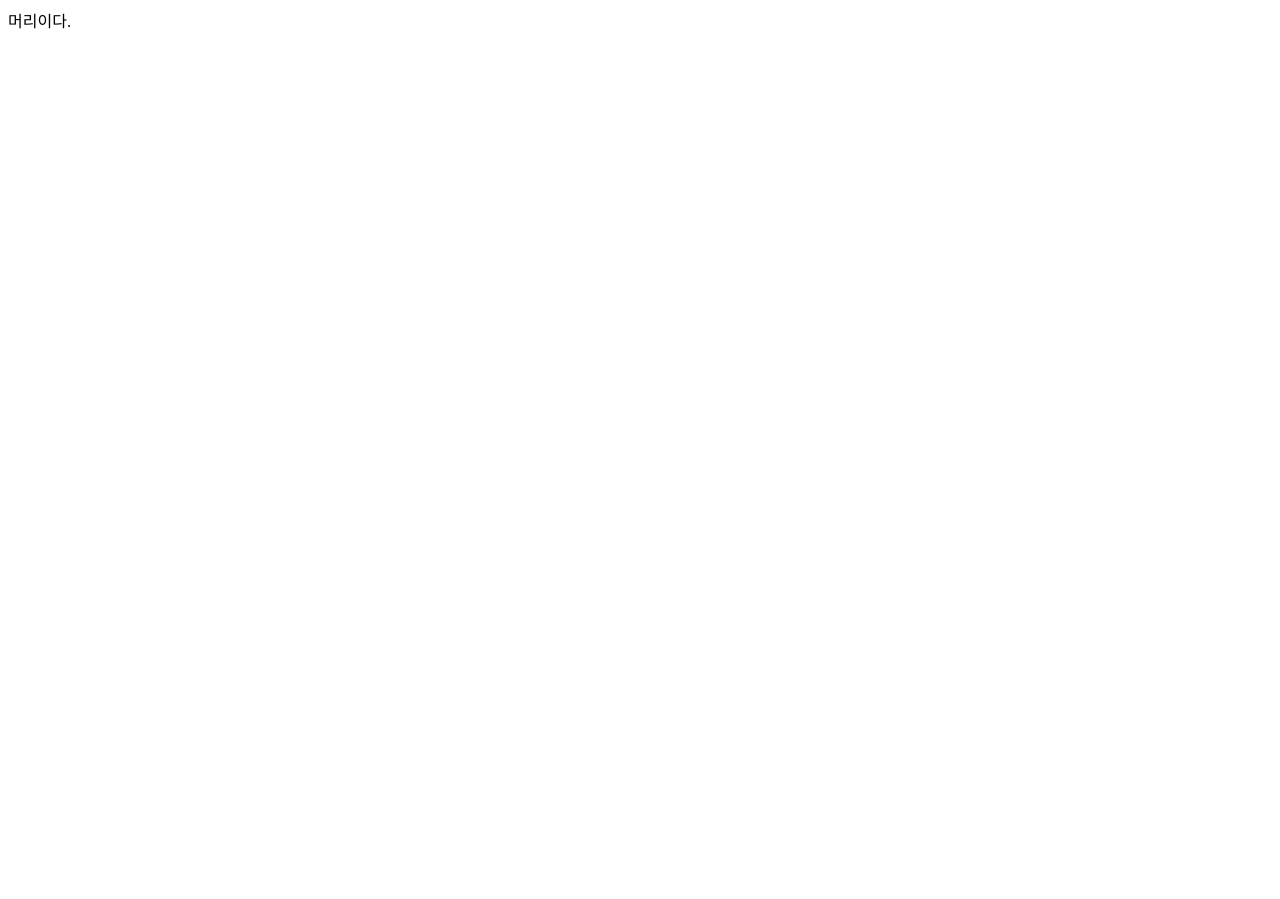
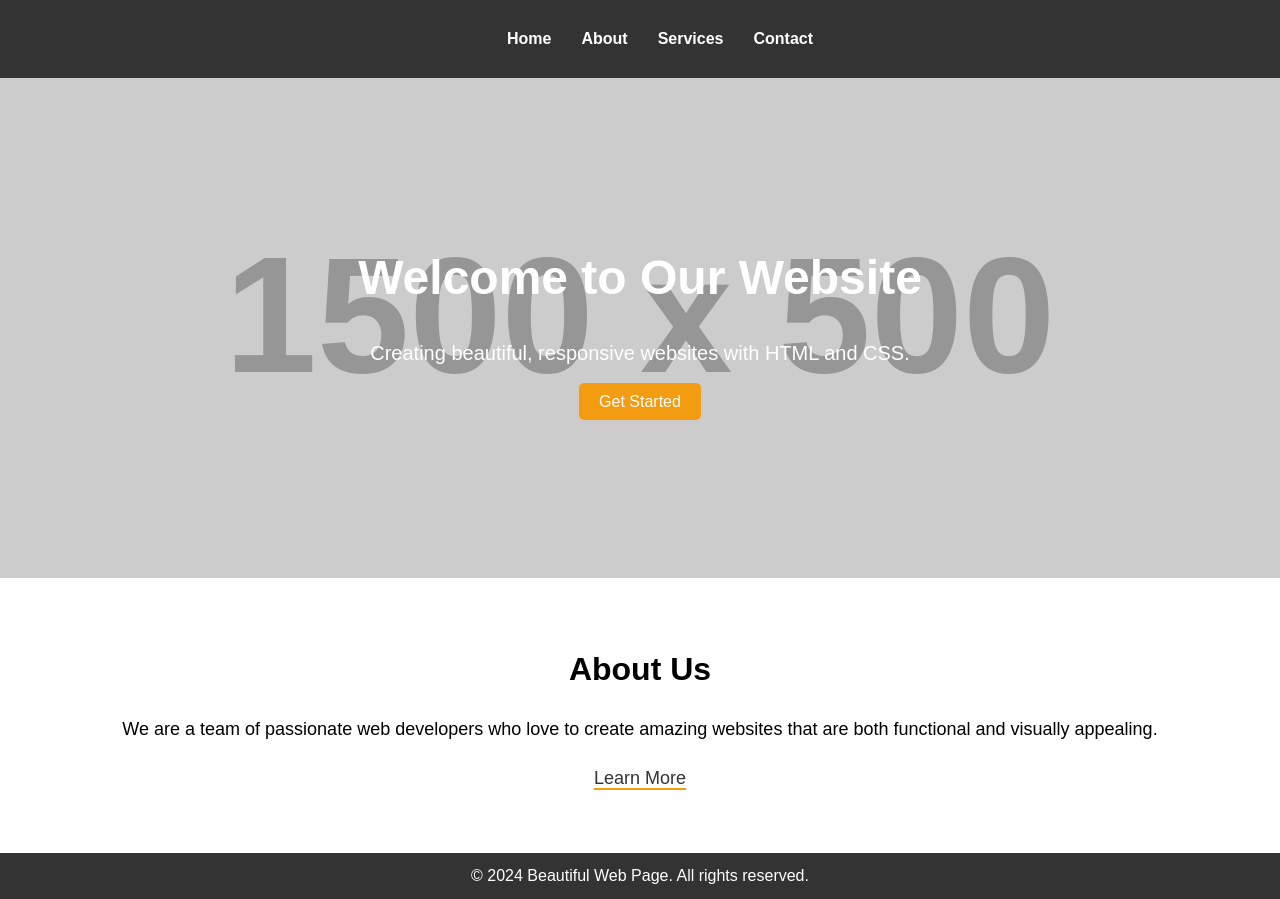
Before and after one commit to Hong0331/mynewhome.github.io, a plain HTML site: page index.html in a window 1280 px wide. Before the commit the page ends 800 px from the top, so only its background shows below. Drawn offline with Linux system fonts and the light colour scheme; placeholder pictures from the web are drawn by us.

Commit message:
Update index.html

```diff
--- a/index.html
+++ b/index.html
@@ -1,8 +1,149 @@
-<!DOCTYPE HTML>
-<html>
-    <head>
-      머리이다.
-    </head>
-    <body>
-    </body>
+<!DOCTYPE html>
+<html lang="en">
+<head>
+    <meta charset="UTF-8">
+    <meta name="viewport" content="width=device-width, initial-scale=1.0">
+    <title>Beautiful Web Page</title>
+    <style>
+        /* Reset default margin and padding */
+        body, h1, p {
+            margin: 0;
+            padding: 0;
+        }
+
+        body {
+            font-family: Arial, sans-serif;
+            line-height: 1.6;
+        }
+
+        /* Navigation bar styles */
+        nav {
+            background: #333;
+            color: #fff;
+            padding: 10px 20px;
+            text-align: center;
+        }
+
+        nav ul {
+            list-style: none;
+            display: flex;
+            justify-content: center;
+        }
+
+        nav ul li {
+            margin: 0 15px;
+        }
+
+        nav ul li a {
+            color: #fff;
+            text-decoration: none;
+            font-weight: bold;
+        }
+
+        nav ul li a:hover {
+            color: #f39c12;
+        }
+
+        /* Hero section styles */
+        .hero {
+            background: url('https://via.placeholder.com/1500x500') no-repeat center center/cover;
+            color: #fff;
+            height: 500px;
+            display: flex;
+            justify-content: center;
+            align-items: center;
+            text-align: center;
+        }
+
+        .hero h1 {
+            font-size: 48px;
+            margin-bottom: 20px;
+        }
+
+        .hero p {
+            font-size: 20px;
+            margin-bottom: 20px;
+        }
+
+        .hero a {
+            background: #f39c12;
+            color: #fff;
+            padding: 10px 20px;
+            text-decoration: none;
+            border-radius: 5px;
+        }
+
+        .hero a:hover {
+            background: #e67e22;
+        }
+
+        /* Content section styles */
+        .content {
+            padding: 40px 20px;
+            text-align: center;
+        }
+
+        .content h2 {
+            margin-bottom: 20px;
+            font-size: 32px;
+        }
+
+        .content p {
+            margin-bottom: 20px;
+            font-size: 18px;
+        }
+
+        .content a {
+            color: #333;
+            text-decoration: none;
+            border-bottom: 2px solid #f39c12;
+        }
+
+        .content a:hover {
+            color: #f39c12;
+        }
+
+        /* Footer styles */
+        footer {
+            background: #333;
+            color: #fff;
+            padding: 10px 20px;
+            text-align: center;
+        }
+    </style>
+</head>
+<body>
+
+    <!-- Navigation Bar -->
+    <nav>
+        <ul>
+            <li><a href="#">Home</a></li>
+            <li><a href="#">About</a></li>
+            <li><a href="#">Services</a></li>
+            <li><a href="#">Contact</a></li>
+        </ul>
+    </nav>
+
+    <!-- Hero Section -->
+    <div class="hero">
+        <div>
+            <h1>Welcome to Our Website</h1>
+            <p>Creating beautiful, responsive websites with HTML and CSS.</p>
+            <a href="#">Get Started</a>
+        </div>
+    </div>
+
+    <!-- Content Section -->
+    <div class="content">
+        <h2>About Us</h2>
+        <p>We are a team of passionate web developers who love to create amazing websites that are both functional and visually appealing.</p>
+        <p><a href="#">Learn More</a></p>
+    </div>
+
+    <!-- Footer -->
+    <footer>
+        <p>&copy; 2024 Beautiful Web Page. All rights reserved.</p>
+    </footer>
+
+</body>
 </html>
```
